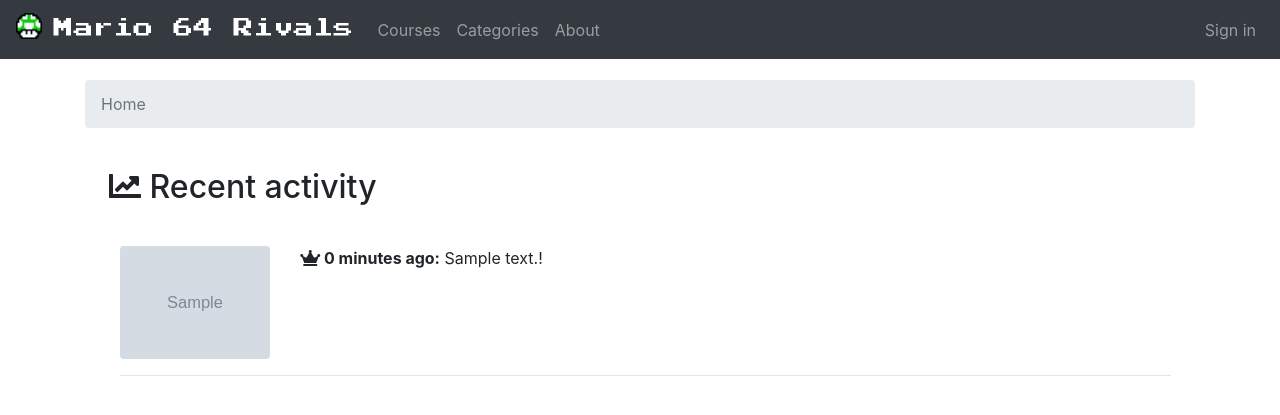
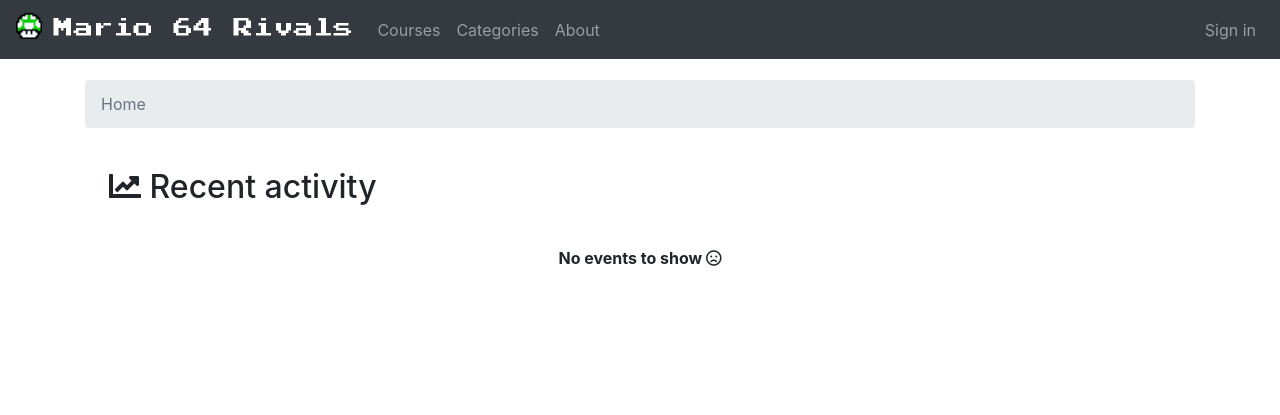
Before and after one commit to mwiens91/mario-64-rivals, a Django app: page / in a window 1280 px wide. Shown: the top 415 px of the page. Run offline with Django 3.2, Linux system fonts and the light colour scheme; tables that the repository leaves empty hold one stand-in row (values such as "Sample post"); grey boxes marked "Sample" are stand-in pictures; some libraries are stand-ins or nearby versions.

Commit message:
Show a sad face if there aren't any events

```diff
--- a/leaderboards/templates/leaderboards/home.html
+++ b/leaderboards/templates/leaderboards/home.html
@@ -7,6 +7,7 @@
 {% block content %}
 	<h2 style="padding-bottom: 1em"><i class="fa fa-chart-line"></i> Recent activity</h2>
 
+	{% if not event_list %}
 		{# Infinite container using Waypoint #}
 		<div class="infinite-container recent-activity-box">
 			{% for event in event_list %}
@@ -35,6 +36,9 @@
 		{% if page_obj.has_next %}
 			<a class="infinite-more-link" href="?page={{ page_obj.next_page_number }}">More</a>
 		{% endif %}
+	{% else %}
+		<p class="font-weight-bold" style="text-align: center">No events to show <i class="far fa-frown"></i></p>
+	{% endif %}
 {% endblock %}
 
 {% block scripts %}
```
Lines whose indentation alone changed are shown as unchanged.
